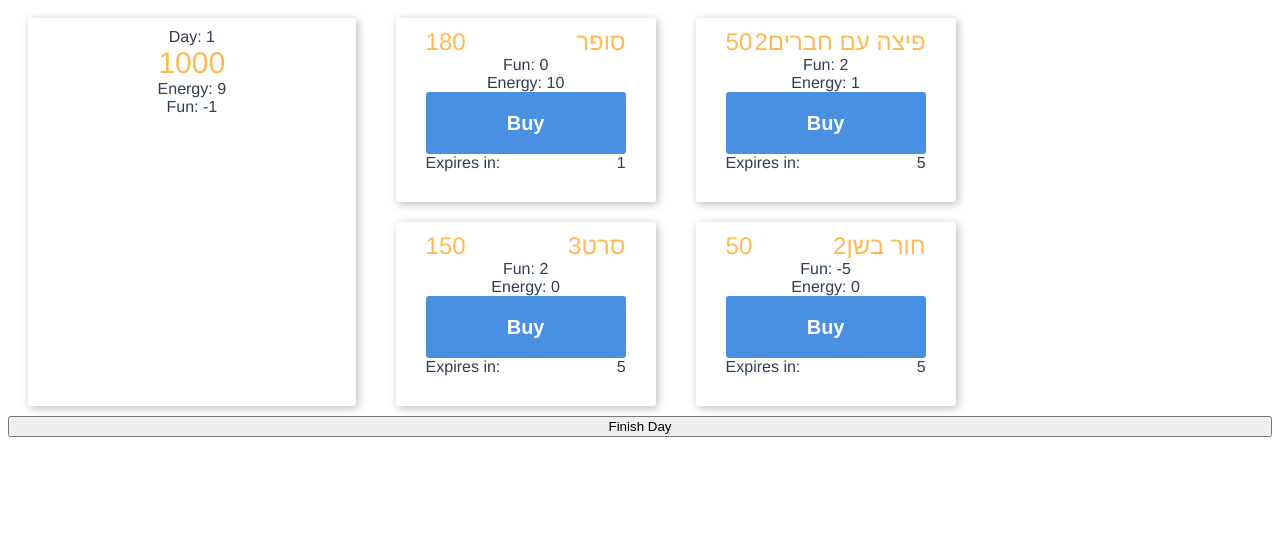
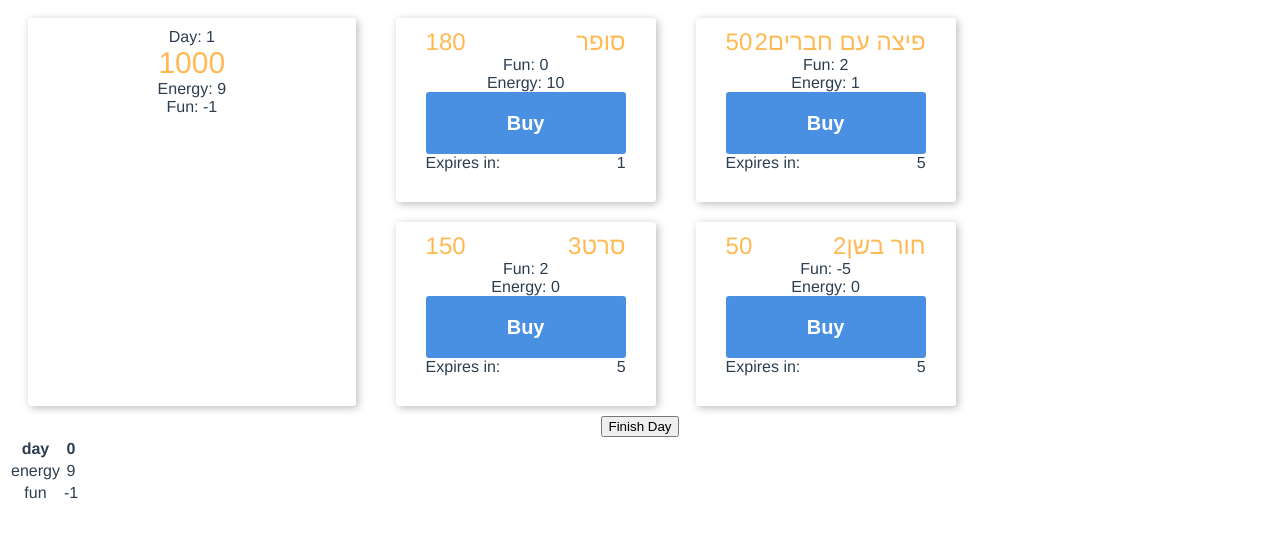
Before and after one commit to riseupil/tazrim-game, a Vue app: page / in a window 1280 px wide. Both pictures are taken after a click on the button "Finish Day". Shown: the top 536 px of the page. Built offline with nearby package versions, Linux system fonts and the light colour scheme.

Commit message:
add scoreboard

```diff
--- a/src/components/HelloWorld.vue
+++ b/src/components/HelloWorld.vue
@@ -1,15 +1,33 @@
 <template>
+  <div>
     <div class="container">
       <div class="score-board">
         <div class="day">Day: {{ day }}</div>
         <div class="balance">{{ balance }}</div>
-      <div class="energy" v-bind:class="{ low: lowOnEnergy }">Energy: {{ energy }}</div>
+        <div class="energy">Energy: {{ energy }}</div>
         <div class="fun">Fun: {{ fun }}</div>
       </div>
       <div class="open-cards">
         <card v-for="card in sortedCards" v-bind:key="card.id" :card="card" :balance="balance" :clickcb="useCard"></card>
       </div>
+    </div>
     <button v-on:click="finishDay">Finish Day</button>
+    <div class="score-history">
+      <table>
+        <tr>
+          <th>day</th>
+          <th v-for="(record, index) in scoreHistory" :key="index">{{ index }}</th>
+        </tr>
+        <tr>
+          <td>energy</td>
+          <td v-for="(record, index) in scoreHistory" :key="index">{{ record.energy }}</td>
+        </tr>
+        <tr>
+          <td>fun</td>
+          <td v-for="(record, index) in scoreHistory" :key="index">{{ record.fun }}</td>
+        </tr>
+      </table>
+    </div>
   </div>
 </template>
 
@@ -31,6 +49,7 @@ export default {
       deck: cards,
       openCards: [],
       openCardCounter: 0,
+      scoreHistory: [],
     };
   },
   components: {
@@ -76,6 +95,7 @@ export default {
 
       this.fun -= 1;
       this.energy -= 1;
+      this.scoreHistory.push({ fun: this.fun, energy: this.energy });
       this.day += 1;
     },
     _punishForExpiredBadCards() {
```
Lines whose indentation alone changed are shown as unchanged.
